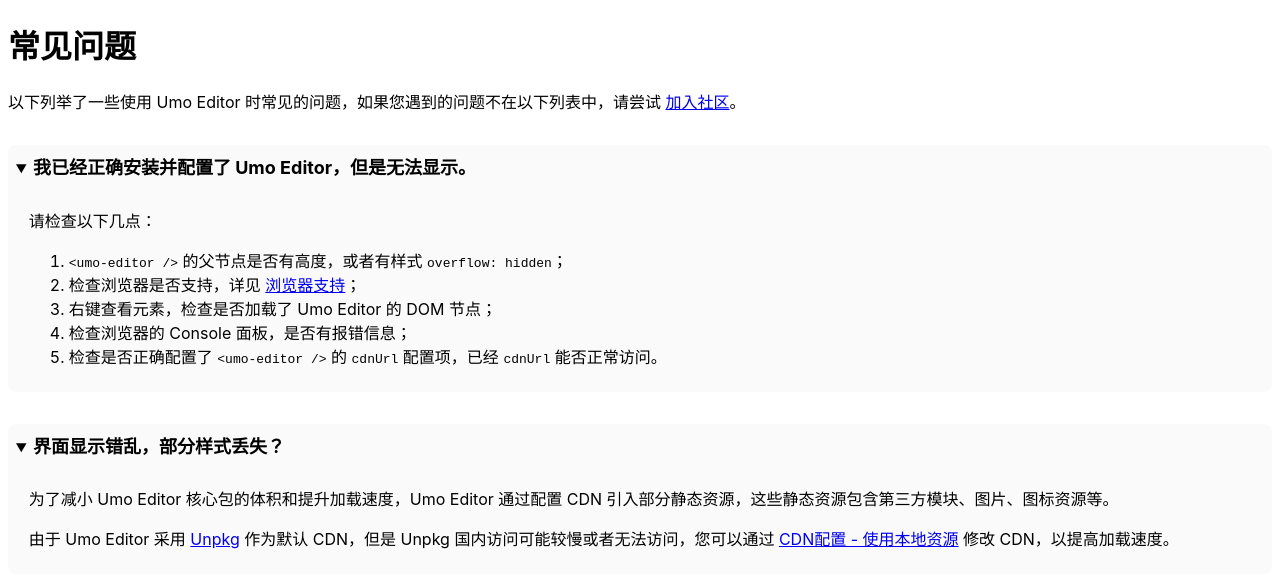
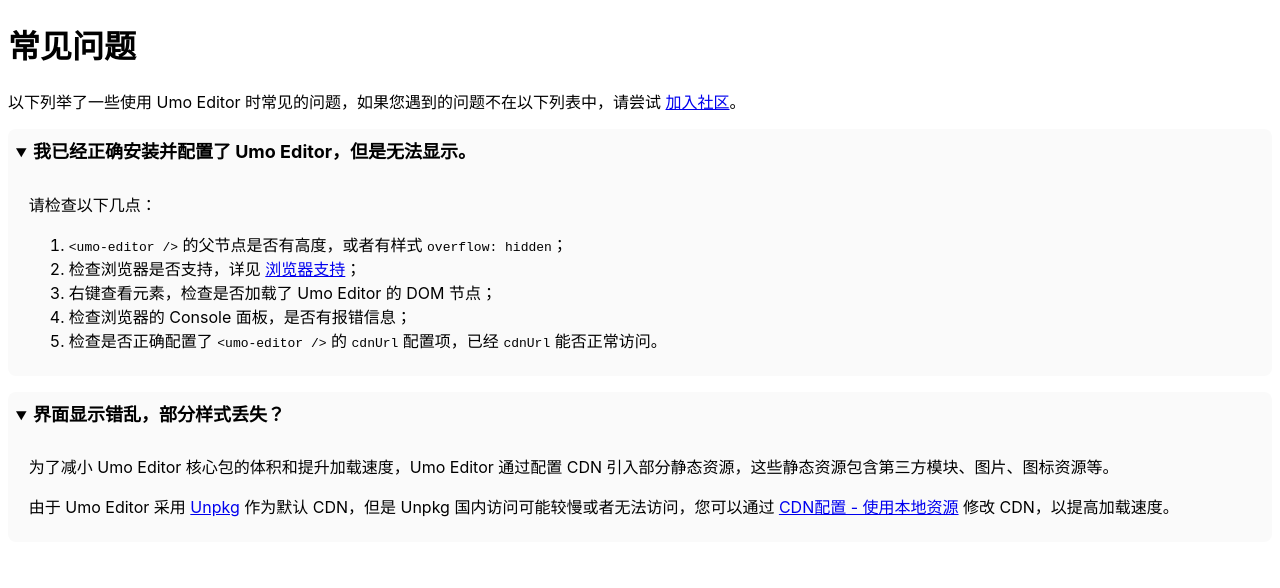
Before and after one commit to umodoc/docs, a Next.js app: page /docs/guide/faq in a window 1280 px wide. Shown: the top 588 px of the page. Built offline with nearby package versions, Linux system fonts and the light colour scheme.

Commit message:
优化显示

```diff
--- a/pages/style.css
+++ b/pages/style.css
@@ -68,7 +68,7 @@ body {
 	background-color: var(--nextra-bg);
 }
 .faq-box {
-	margin-top: 2rem;
+	margin: 1rem 0;
 	background-color: rgb(250, 250, 250);
 	padding: 0.5rem;
 	border-radius: 0.5rem;
```
